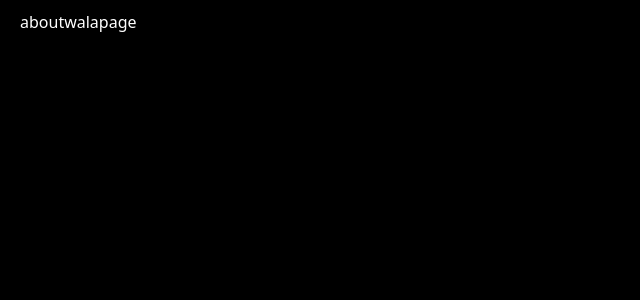
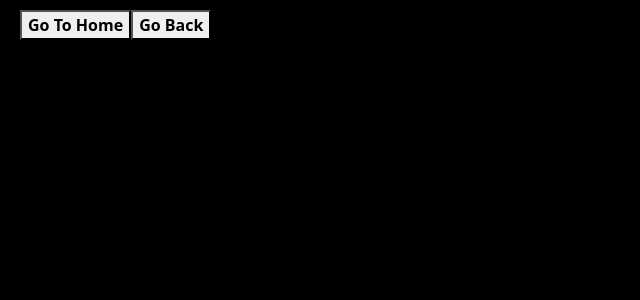
Before and after one commit to Sayali1015/React_Basics, a React (Vite) app: page /about in a window 1280 px wide. Shown: the top 300 px of the page, without its empty margins (0-640 px from the left). Built offline with nearby package versions, Linux system fonts and the light colour scheme.

Commit message:
added ReactHook (useNavigate)

```diff
--- a/src/Pages/About.jsx
+++ b/src/Pages/About.jsx
@@ -1,9 +1,19 @@
 import React from 'react'
+import { useNavigate } from 'react-router-dom'
 
 const About = () => {
+  const navigate = useNavigate();
+  const goToHome = () =>{
+    navigate('/');
+  }
+
+  const goBack = ()=>{
+    navigate(-1);
+  }
   return (
     <div>
-      aboutwalapage
+      <button onClick={goToHome}> Go To Home</button>
+      <button onClick={goBack}> Go Back</button>
     </div>
   )
 }
```
